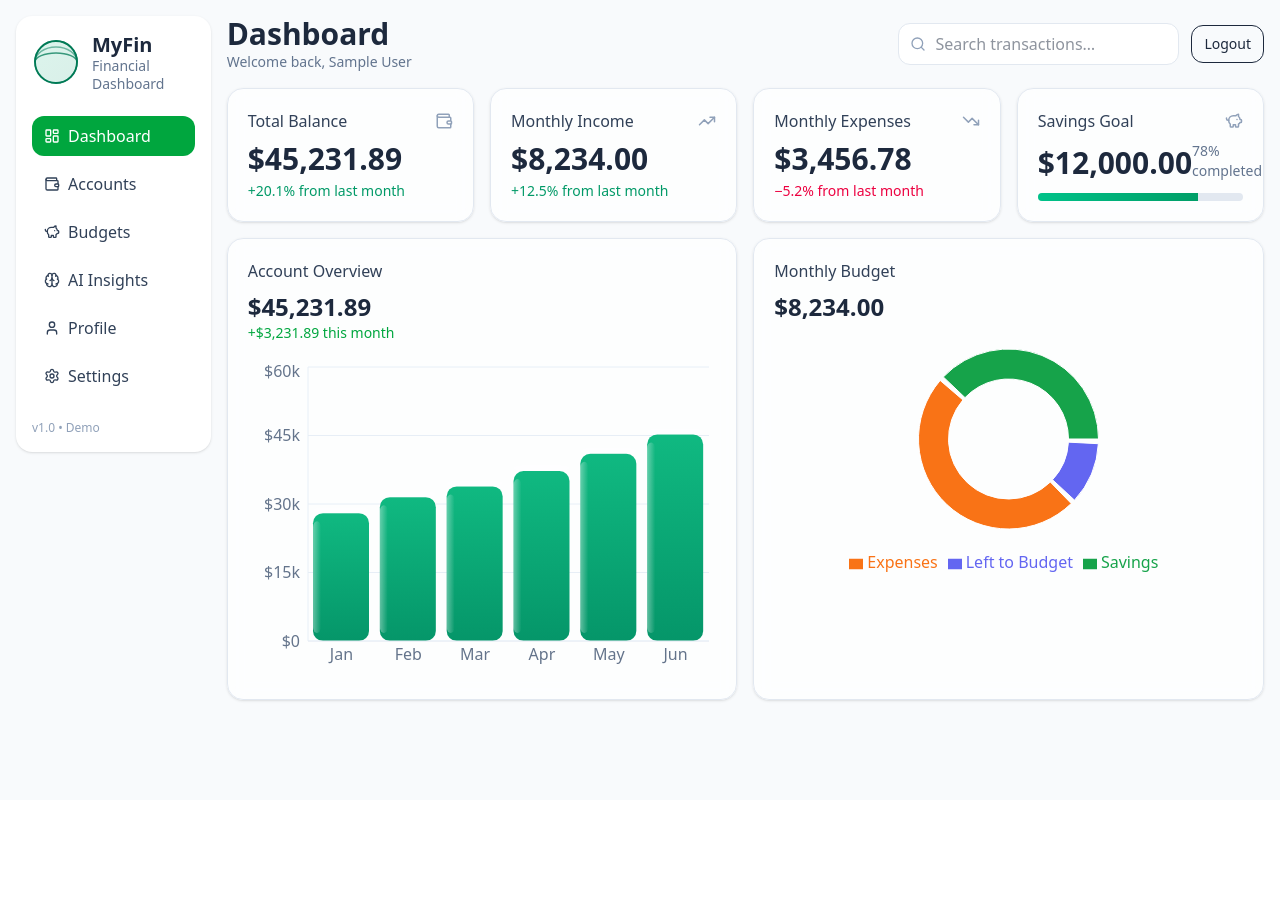
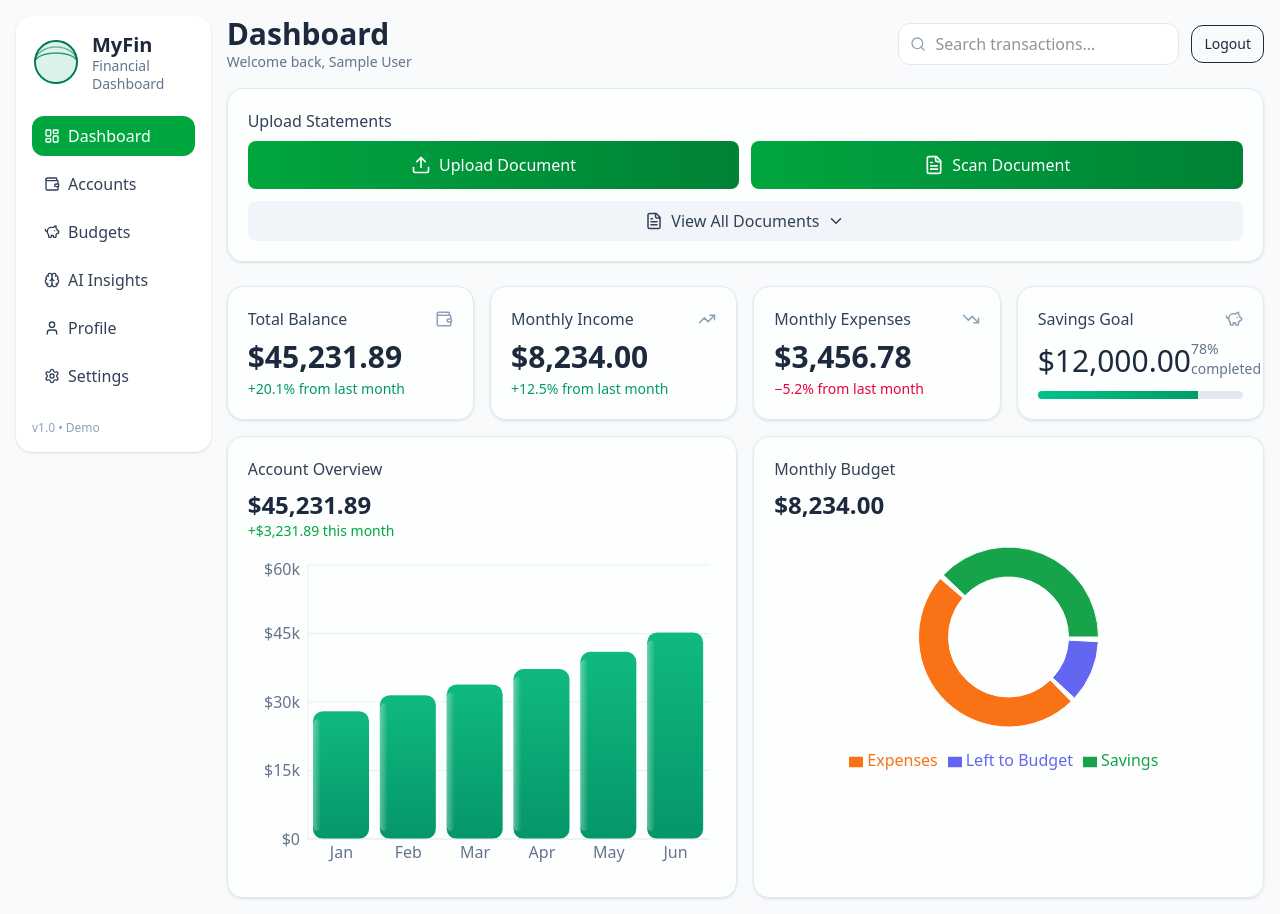
Before and after one commit to JUSH334/AWESOME-FINANCE-APP, a React app in the folder frontend/: page /dashboard in a window 1280 px wide. Before the commit the page ends 800 px from the top, so only its background shows below. Built offline with nearby package versions, Linux system fonts and the light colour scheme; sample sign-in values are in the browser's storage; the HTML template or start-up script is replaced by a standard one.

Commit message:
- Added expandable document list view to Upload Statements section - Implemented document fetching with loading states - Created toggle functionality to show/hide documents - Added Document interface for type safety - Styled document cards with file type indicators

```diff
--- a/frontend/package.json
+++ b/frontend/package.json
@@ -27,7 +27,7 @@
     "@types/node": "^24.6.0",
     "@types/react": "^19.1.16",
     "@types/react-dom": "^19.1.9",
-    "@vitejs/plugin-react": "^5.0.4",
+    "@vitejs/plugin-react": "^5.1.0",
     "eslint": "^9.36.0",
     "eslint-plugin-react-hooks": "^5.2.0",
     "eslint-plugin-react-refresh": "^0.4.22",
--- a/frontend/src/pages/Dashboard.tsx
+++ b/frontend/src/pages/Dashboard.tsx
@@ -1,37 +1,169 @@
-﻿import { Wallet, TrendingUp, TrendingDown, PiggyBank } from "lucide-react";
+﻿import { Wallet, TrendingUp, TrendingDown, PiggyBank, Upload, FileText, ChevronDown, ChevronUp } from "lucide-react";
 import { Card } from "../components/ui/Card";
 import { Stat } from "../components/ui/Stat";
 import NetWorthBar from "../charts/NetWorthBar";
 import BudgetDonut from "../charts/BudgetDonut";
 import { api } from "../services/api";
 import { useEffect, useState } from "react";
+import { useNavigate } from "react-router-dom";
 import type { DashboardData } from "../types";
-function currency(n: number) { return n.toLocaleString(undefined, { style: "currency", currency: "USD" }); }
+
+function currency(n: number) {
+  return n.toLocaleString(undefined, { style: "currency", currency: "USD" });
+}
+
+interface Document {
+  id: string;
+  name: string;
+  type: "pdf" | "scan";
+  uploadDate: string;
+  size?: string;
+}
+
 export default function DashboardPage() {
   const [data, setData] = useState<DashboardData | null>(null);
-  useEffect(() => { api.getDashboard().then(setData); }, []);
+  const [isExpanded, setIsExpanded] = useState(false);
+  const [documents, setDocuments] = useState<Document[]>([]);
+  const [loadingDocs, setLoadingDocs] = useState(false);
+  const navigate = useNavigate();
+
+  useEffect(() => {
+    api.getDashboard().then(setData);
+  }, []);
+
+  const handleToggleDocuments = async () => {
+    if (!isExpanded && documents.length === 0) {
+      setLoadingDocs(true);
+      try {
+        // Fetch documents from a REST endpoint as a fallback instead of calling a non-existent api.getDocuments
+        const res = await fetch("/api/documents");
+        if (!res.ok) {
+          throw new Error(`Failed to fetch documents: ${res.status} ${res.statusText}`);
+        }
+        const docs = (await res.json()) as Document[];
+        setDocuments(docs);
+      } catch (error) {
+        console.error("Failed to fetch documents:", error);
+      } finally {
+        setLoadingDocs(false);
+      }
+    }
+    setIsExpanded(!isExpanded);
+  };
+
   if (!data) return <div className="p-6">Loading…</div>;
+
   const { summary, netWorth, budget } = data;
+
   return (
     <div>
+      {/* Upload Statement Section */}
+      <div className="mb-6">
+        <Card title="Upload Statements">
+          <div className="flex flex-col gap-3">
+            {/* Upload Buttons */}
+            <div className="flex flex-col sm:flex-row gap-3">
+              <button
+                onClick={() => navigate("/upload")}
+                className="flex-1 flex items-center justify-center gap-2 px-4 py-3 bg-gradient-to-r from-green-600 to-green-700 text-white rounded-lg hover:from-green-700 hover:to-green-800 transition-all font-medium"
+              >
+                <Upload size={20} />
+                Upload Document
+              </button>
+              <button
+                onClick={() => navigate("/upload?mode=scan")}
+                className="flex-1 flex items-center justify-center gap-2 px-4 py-3 bg-gradient-to-r from-green-600 to-green-700 text-white rounded-lg hover:from-green-700 hover:to-green-800 transition-all font-medium"
+              >
+                <FileText size={20} />
+                Scan Document
+              </button>
+            </div>
+
+            {/* View Documents Toggle Button */}
+            <button
+              onClick={handleToggleDocuments}
+              className="flex items-center justify-center gap-2 px-4 py-2 bg-slate-100 text-slate-700 rounded-lg hover:bg-slate-200 transition-all font-medium"
+            >
+              <FileText size={18} />
+              View All Documents
+              {isExpanded ? <ChevronUp size={18} /> : <ChevronDown size={18} />}
+            </button>
+
+            {/* Documents List */}
+            {isExpanded && (
+              <div className="mt-2 border-t pt-3">
+                {loadingDocs ? (
+                  <div className="text-center py-4 text-slate-500">Loading documents...</div>
+                ) : documents.length === 0 ? (
+                  <div className="text-center py-4 text-slate-500">No documents found</div>
+                ) : (
+                  <div className="space-y-2 max-h-96 overflow-y-auto">
+                    {documents.map((doc) => (
+                      <div
+                        key={doc.id}
+                        className="flex items-center justify-between p-3 bg-slate-50 rounded-lg hover:bg-slate-100 transition-colors cursor-pointer"
+                        onClick={() => {
+                          // Handle document click - view or download
+                          console.log("Document clicked:", doc.id);
+                        }}
+                      >
+                        <div className="flex items-center gap-3">
+                          <div className="p-2 bg-white rounded">
+                            {doc.type === "pdf" ? (
+                              <FileText size={20} className="text-red-600" />
+                            ) : (
+                              <FileText size={20} className="text-blue-600" />
+                            )}
+                          </div>
+                          <div>
+                            <div className="font-medium text-slate-800">{doc.name}</div>
+                            <div className="text-sm text-slate-500">
+                              {new Date(doc.uploadDate).toLocaleDateString()} {doc.size && `• ${doc.size}`}
+                            </div>
+                          </div>
+                        </div>
+                        <div className="text-xs px-2 py-1 bg-white rounded text-slate-600 uppercase">
+                          {doc.type}
+                        </div>
+                      </div>
+                    ))}
+                  </div>
+                )}
+              </div>
+            )}
+          </div>
+        </Card>
+      </div>
+
+      {/* Existing Stats Section */}
       <div className="grid grid-cols-1 sm:grid-cols-2 xl:grid-cols-4 gap-4 mb-4">
-        <Card title="Total Balance" icon={<Wallet size={18} />}><Stat value={currency(summary.total)} note={"+20.1% from last month"} tone="up" /></Card>
-        <Card title="Monthly Income" icon={<TrendingUp size={18} />}><Stat value={currency(summary.income)} note={"+12.5% from last month"} tone="up" /></Card>
-        <Card title="Monthly Expenses" icon={<TrendingDown size={18} />}><Stat value={currency(summary.expenses)} note={"−5.2% from last month"} tone="down" /></Card>
+        <Card title="Total Balance" icon={<Wallet size={18} />}>
+          <Stat value={currency(summary.total)} note={"+20.1% from last month"} tone="up" />
+        </Card>
+        <Card title="Monthly Income" icon={<TrendingUp size={18} />}>
+          <Stat value={currency(summary.income)} note={"+12.5% from last month"} tone="up" />
+        </Card>
+        <Card title="Monthly Expenses" icon={<TrendingDown size={18} />}>
+          <Stat value={currency(summary.expenses)} note={"−5.2% from last month"} tone="down" />
+        </Card>
         <Card title="Savings Goal" icon={<PiggyBank size={18} />}>
           <div className="flex items-end justify-between">
-            <div className="text-3xl font-semibold">{currency(summary.savingsGoal)}</div>
+            <div className="text-3xl font-semibibold">{currency(summary.savingsGoal)}</div>
             <div className="text-sm text-slate-500">{Math.round(summary.goalProgress * 100)}% completed</div>
           </div>
           <div className="h-2 mt-3 w-full rounded-full bg-slate-200 overflow-hidden">
-            <div className="h-full"
-    style={{
-      width: `${summary.goalProgress * 100}%`,
-      background: "linear-gradient(90deg, #00C289 0%, #009E67 100%)",
-    }} />
+            <div
+              className="h-full"
+              style={{
+                width: `${summary.goalProgress * 100}%`,
+                background: "linear-gradient(90deg, #00C289 0%, #009E67 100%)",
+              }}
+            />
           </div>
         </Card>
       </div>
+
+      {/* Existing Charts Section */}
       <div className="grid grid-cols-1 xl:grid-cols-2 gap-4">
         <Card title="Account Overview">
           <div className="text-2xl font-semibold">{currency(summary.total)}</div>
```
Also changed, not shown: 2 other files (tests, documents, lock files or other folders).
